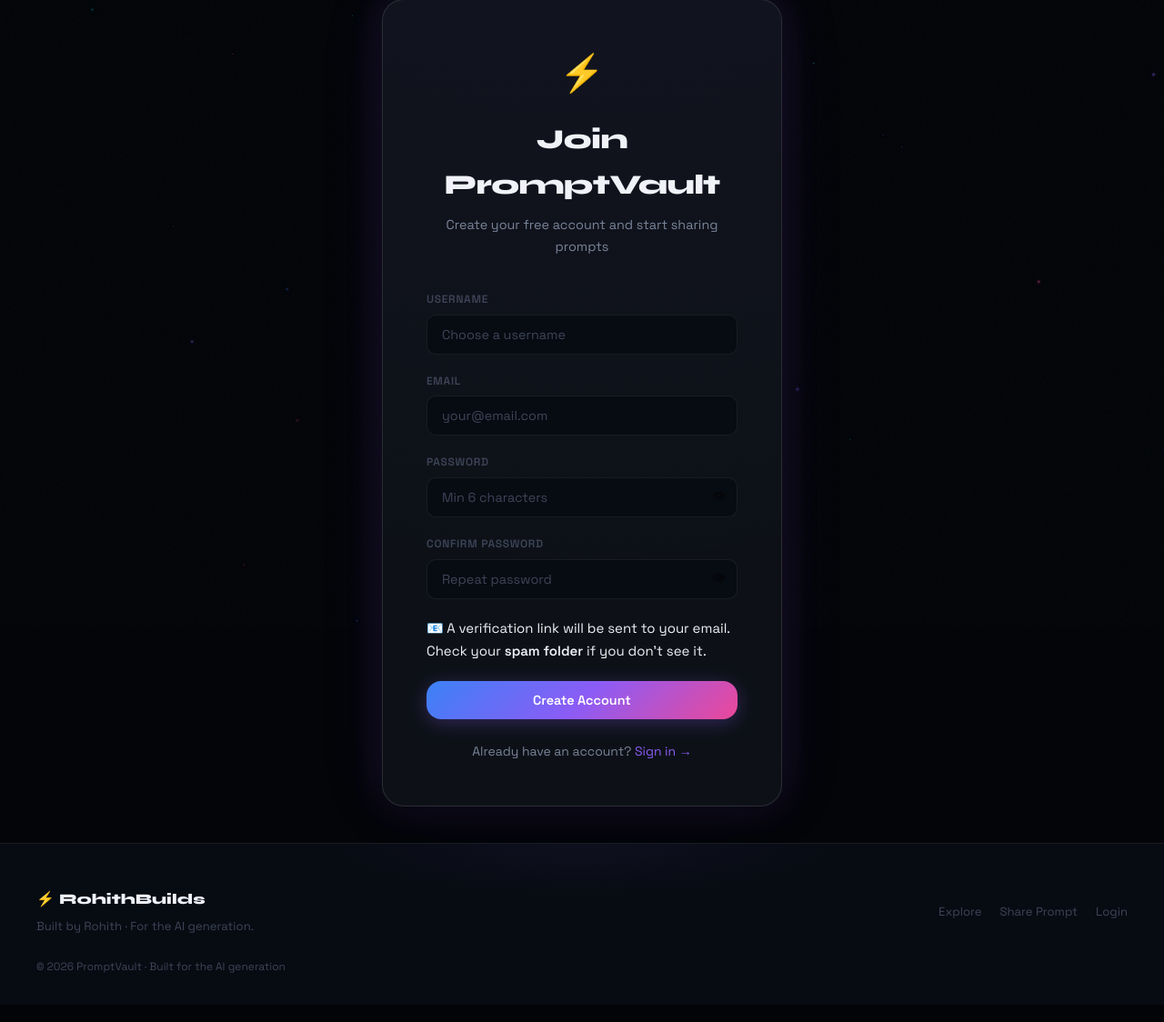
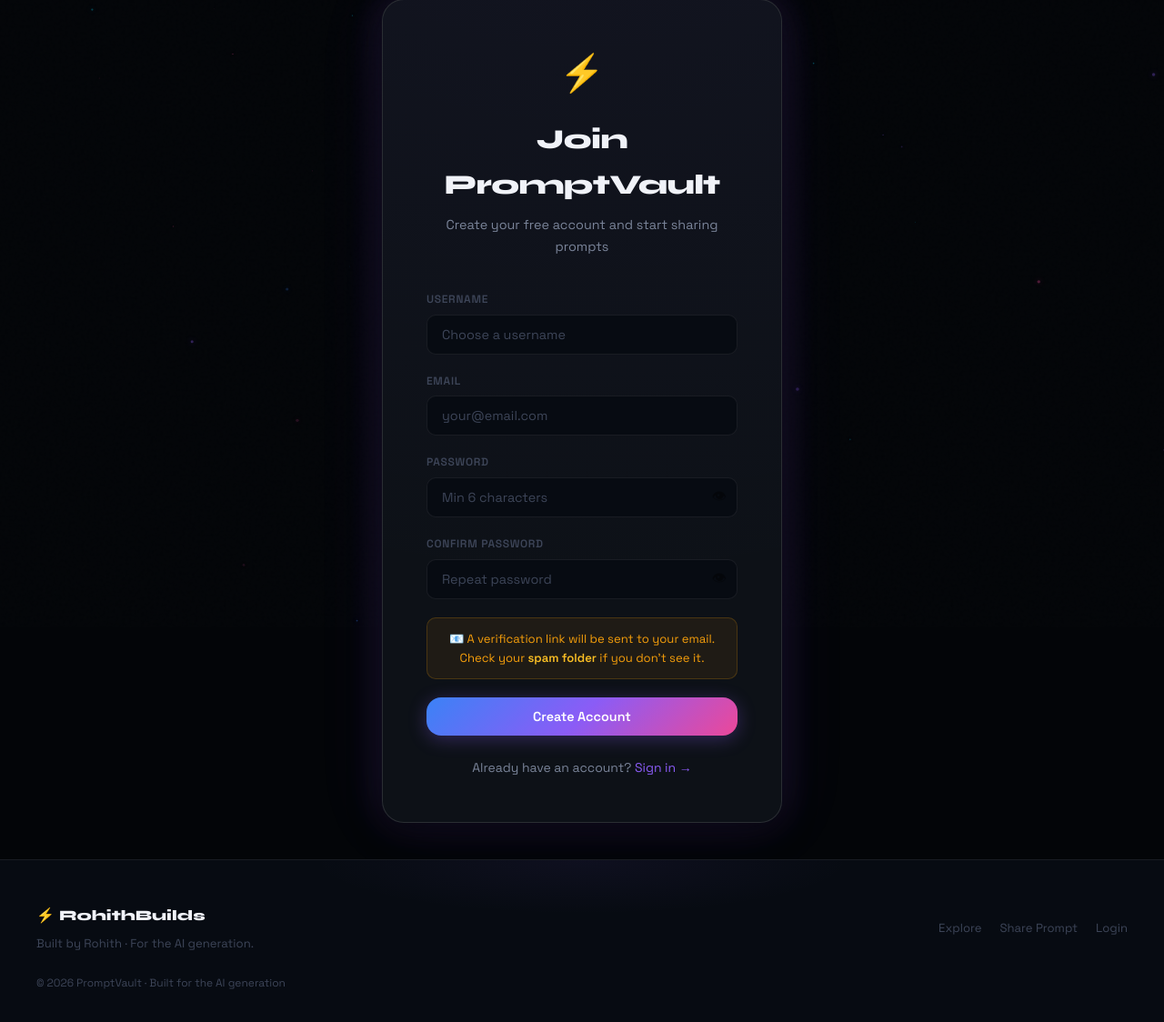
Before and after one commit to rohith1246/prompt, a Flask app: page /register in a window 1280 px wide. Shown: the part 110-1234 px from the top of the page at 91% size. Before the commit the page ends 1180 px from the top, so only its background shows below. Run offline with Flask 3, Linux system fonts and the light colour scheme; some libraries are stand-ins or nearby versions.

Commit message:
Update style.css

```diff
--- a/static/css/style.css
+++ b/static/css/style.css
@@ -39,7 +39,19 @@
   --glow-blue: 0 0 40px rgba(59,130,246,0.2), 0 0 80px rgba(59,130,246,0.08);
   --glow-purple: 0 0 40px rgba(139,92,246,0.2), 0 0 80px rgba(139,92,246,0.08);
 }
-
+.verify-notice {
+  background: rgba(245,158,11,.08);
+  border: 1px solid rgba(245,158,11,.2);
+  color: #f59e0b;
+  padding: 12px 16px;
+  border-radius: var(--r);
+  font-size: .82rem;
+  line-height: 1.6;
+  text-align: center;
+}
+.verify-notice strong {
+  color: #fbbf24;
+}
 /* ── Reset ─────────────────────────────────────────────────── */
 *,*::before,*::after{box-sizing:border-box;margin:0;padding:0}
 html{scroll-behavior:smooth;-webkit-font-smoothing:antialiased}
```
